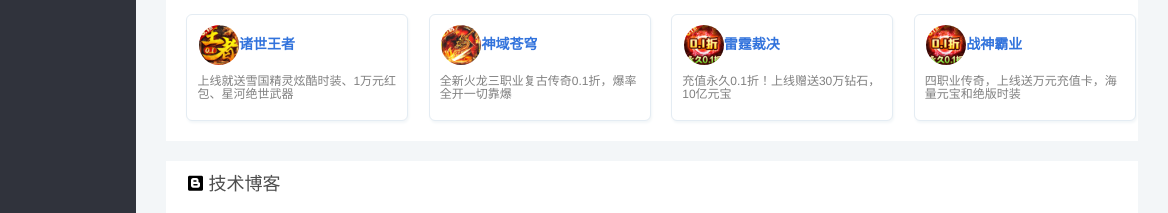
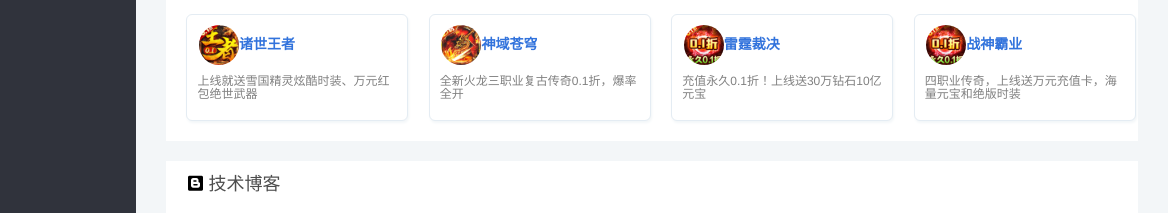
Before and after one commit to pojie6677/pojie6677.github.io, a plain HTML site: page index.html in a window 1280 px wide. Shown: the part 191-404 px from the top of the page, 112-1280 px from the left. Drawn offline with nearby package versions, Linux system fonts and the light colour scheme.

Commit message:
Update index.html

```diff
--- a/index.html
+++ b/index.html
@@ -79,19 +79,19 @@
                         <a target="_blank" href="https://gweb.tsyule.cn/gameinfo-12448-hv7007000.html">
                             <div class="item">
                                 <div class="logo"><img src="img/005.png" alt="诸世王者">诸世王者</div>
-                                <div class="desc">上线就送雪国精灵炫酷时装、1万元红包、星河绝世武器</div>
+                                <div class="desc">上线就送雪国精灵炫酷时装、万元红包绝世武器</div>
                             </div>
                         </a>
                         <a target="_blank" href="https://gweb.tsyule.cn/gameinfo-12615-hv7007000.html">
                             <div class="item">
                                 <div class="logo"><img src="img/006.gif" alt="神域苍穹">神域苍穹</div>
-                                <div class="desc">全新火龙三职业复古传奇0.1折，爆率全开一切靠爆</div>
+                                <div class="desc">全新火龙三职业复古传奇0.1折，爆率全开</div>
                             </div>
                         </a>
                         <a target="_blank" href="https://gweb.tsyule.cn/gameinfo-12371-hv7007000.html">
                             <div class="item">
                                 <div class="logo"><img src="img/007.gif" alt="雷霆裁决">雷霆裁决</div>
-                                <div class="desc">充值永久0.1折！上线赠送30万钻石，10亿元宝</div>
+                                <div class="desc">充值永久0.1折！上线送30万钻石10亿元宝</div>
                             </div>
                         </a>
                         <a target="_blank" href="https://gweb.tsyule.cn/gameinfo-12267-hv7007000.html">
```
